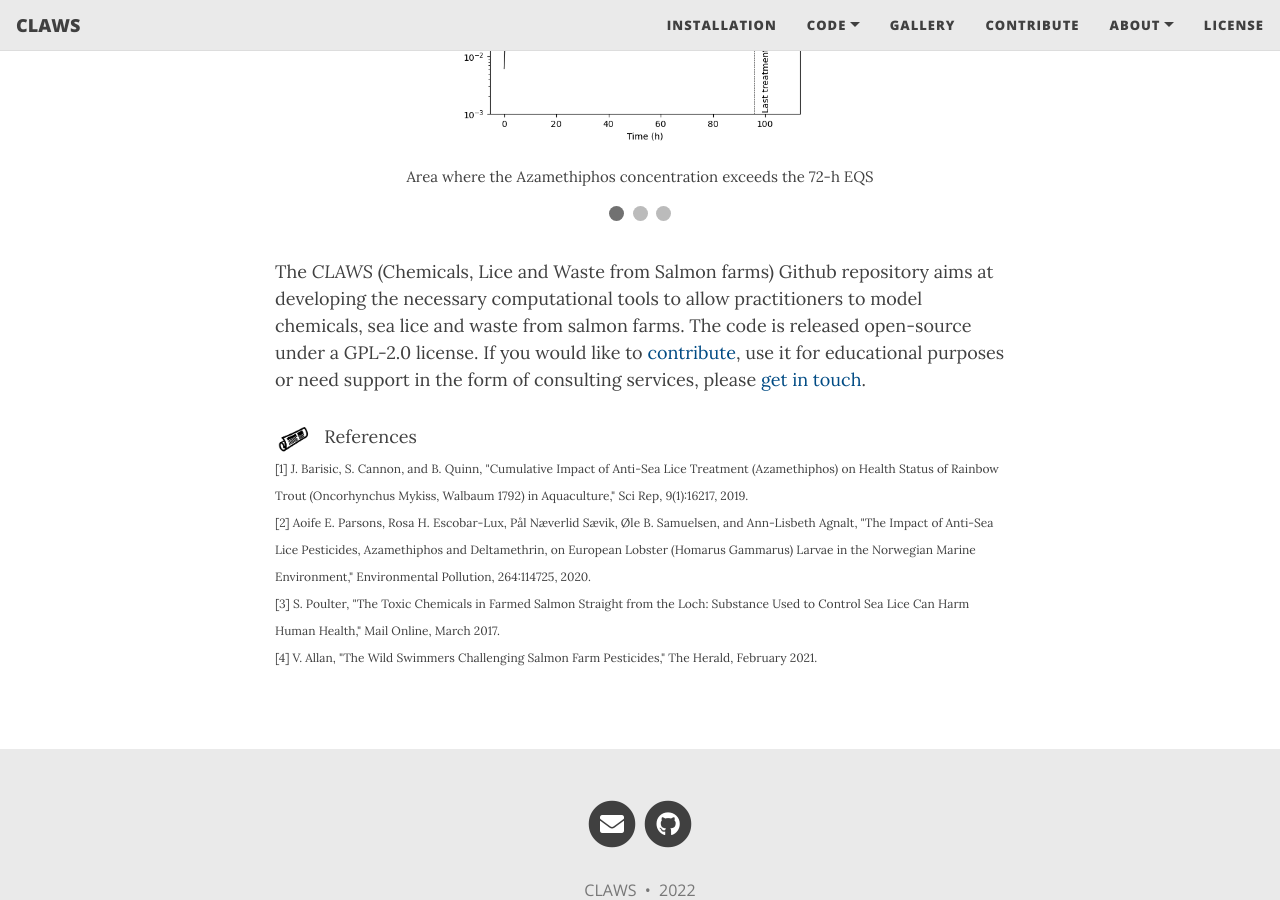
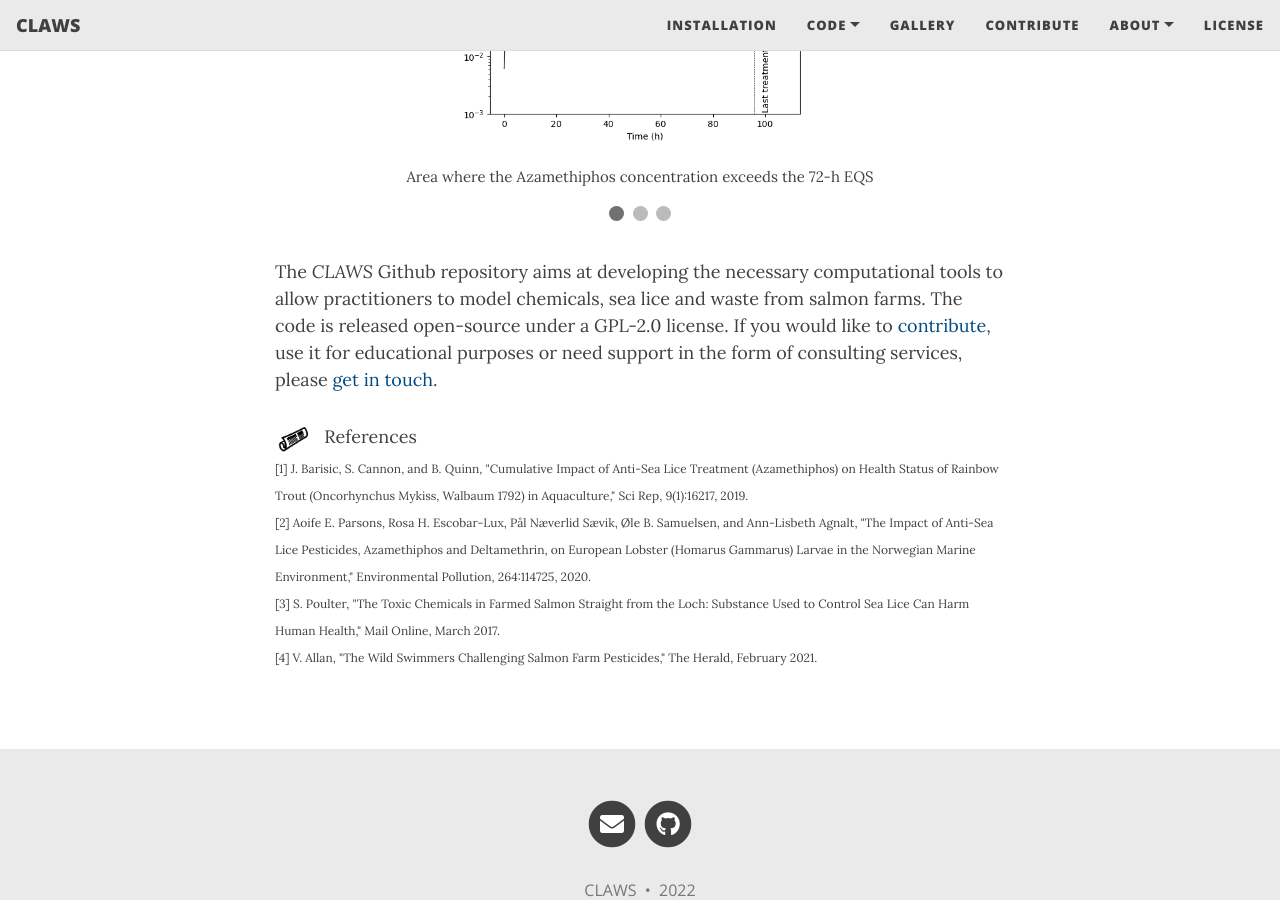
Before and after one commit to claws-scot/claws-scot.github.io, a Jekyll site: the page built from index.html, in a window 1280 px wide and 900 px high, scrolled down 629 px. Built offline with Jekyll 4.4.1, drawn with Linux system fonts in a browser that asks for light colours; nearby versions of some CDN libraries; the list of posts is cut into pages by our own code.

Commit message:
Editing web pages

```diff
--- a/index.html
+++ b/index.html
@@ -51,7 +51,7 @@
 </div>
 
 <p>
-The <i>CLAWS</i> (Chemicals, Lice and Waste from Salmon farms) Github repository aims at developing the necessary computational tools to allow practitioners to model chemicals, sea lice and waste from salmon farms. The code is released open-source under a GPL-2.0 license. If you would like to <a href="https://claws-scot.github.io/contribute/">contribute</a>, use it for educational purposes or need support in the form of consulting services, please <a href="https://claws-scot.github.io/contact">get in touch</a>.
+The <i>CLAWS</i> Github repository aims at developing the necessary computational tools to allow practitioners to model chemicals, sea lice and waste from salmon farms. The code is released open-source under a GPL-2.0 license. If you would like to <a href="https://claws-scot.github.io/contribute/">contribute</a>, use it for educational purposes or need support in the form of consulting services, please <a href="https://claws-scot.github.io/contact">get in touch</a>.
 </p>
 
 <p><img src="/docs/icons/publis.png" width="35"> &nbsp; References
```
